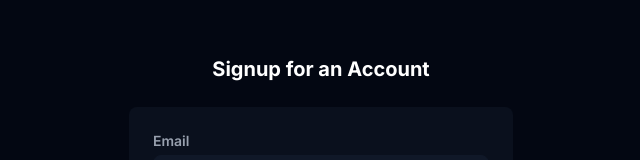
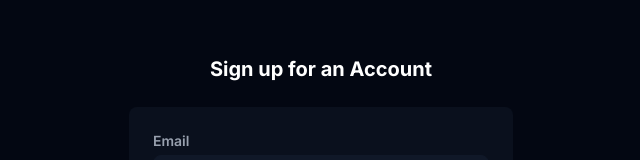
Before and after one commit to tsheporamantso/pocket_heists, a Next.js app: page /signup in a window 1280 px wide. Shown: the part 163-323 px from the top of the page, without its empty margins (319-959 px from the left). Built offline with nearby package versions, Linux system fonts and the light colour scheme; no server answers.

Commit message:
🖌 style: correct "Sign up" heading on signup page
Use the verb phrase "Sign up" instead of "Signup" for proper English,
and add a trailing newline at end of file.

```diff
--- a/app/(auth)/signup/page.tsx
+++ b/app/(auth)/signup/page.tsx
@@ -4,7 +4,7 @@ export default function SignupPage() {
   return (
     <div className="center-content">
       <div className="page-content">
-        <h2 className="form-title">Signup for an Account</h2>
+        <h2 className="form-title">Sign up for an Account</h2>
         <AuthForm mode="signup" />
       </div>
     </div>
```
